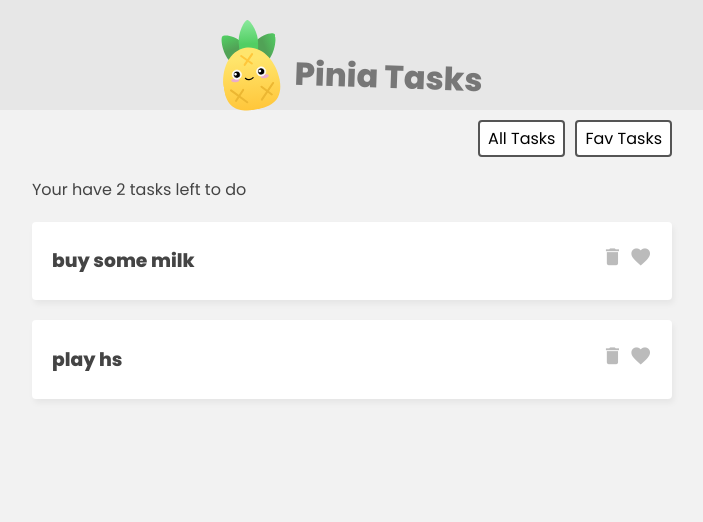
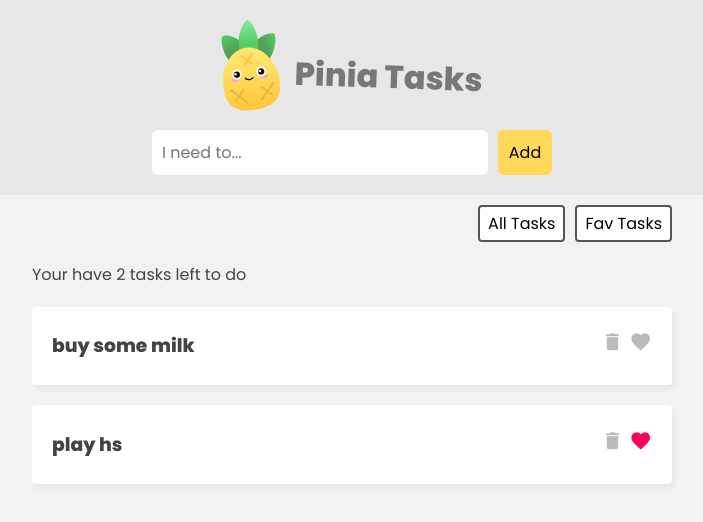
Before and after one commit to burak-balci/vue-exercise, a Vue app in the folder task-app/: page / in a window 1280 px wide. Shown: the top 522 px of the page, without its empty margins (288-991 px from the left). Built offline with nearby package versions, Linux system fonts and the light colour scheme.

Commit message:
pinia store actions

```diff
--- a/task-app/src/App.vue
+++ b/task-app/src/App.vue
@@ -2,9 +2,10 @@
 import { useTaskStore } from "./stores/TaskStore";
 import TaskDetails from "./components/TaskDetails.vue";
 import { ref } from "vue";
+import TaskForm from "./components/TaskForm.vue";
 
 export default {
-  components: { TaskDetails },
+  components: { TaskDetails, TaskForm },
   setup() {
     const taskStore = useTaskStore();
 
@@ -21,6 +22,10 @@
       <img src="./assets/pinia-logo.svg" alt="pinia logo" />
       <h1>Pinia Tasks</h1>
     </header>
+
+    <div class="new-task-form">
+      <TaskForm />
+    </div>
 
     <nav class="filter">
       <button @click="filter = 'all'">All Tasks</button>
--- a/task-app/src/assets/main.css
+++ b/task-app/src/assets/main.css
@@ -57,6 +57,9 @@
   cursor: pointer;
   color: #bbb;
 }
+.task i.active {
+  color: #ff005d;
+}
 .filter {
   width: 640px;
   margin: 10px auto;
@@ -72,3 +75,30 @@
   cursor: pointer;
   font-size: 1em;
 }
+.new-task-form {
+  background: #e7e7e7;
+  padding: 20px 0;
+}
+form {
+  max-width: 400px;
+  margin: 0 auto;
+  display: grid;
+  grid-template-columns: 3fr 1fr;
+  gap: 10px;
+}
+form button {
+  background: #ffd859;
+  border: 0;
+  padding: 10px;
+  font-family: "Poppins";
+  border-radius: 6px;
+  cursor: pointer;
+  font-size: 1em;
+}
+form input {
+  border: 0;
+  padding: 10px;
+  border-radius: 6px;
+  color: #555;
+  font-size: 1em;
+}
--- a/task-app/src/components/TaskDetails.vue
+++ b/task-app/src/components/TaskDetails.vue
@@ -1,6 +1,13 @@
 <script>
+import { useTaskStore } from "../stores/TaskStore";
+
 export default {
   props: ["task"],
+  setup() {
+    const taskStore = useTaskStore();
+
+    return { taskStore };
+  },
 };
 </script>
 
@@ -8,8 +15,15 @@
   <div class="task">
     <h3>{{ task.title }}</h3>
     <div class="icons">
-      <i class="material-icons">delete</i>
-      <i class="material-icons">favorite</i>
+      <i @click="taskStore.deleteTask(task.id)" class="material-icons"
+        >delete</i
+      >
+      <i
+        @click="taskStore.toggleFav(task.id)"
+        class="material-icons"
+        :class="{ active: task.isFav }"
+        >favorite</i
+      >
     </div>
   </div>
 </template>
--- /dev/null
+++ b/task-app/src/components/TaskForm.vue
@@ -0,0 +1,31 @@
+<script>
+import { useTaskStore } from "../stores/TaskStore";
+import { ref } from "vue";
+
+export default {
+  setup() {
+    const taskStore = useTaskStore();
+
+    const newTask = ref("");
+
+    const handleSubmit = () => {
+      if (newTask.value.length > 0) {
+        taskStore.addTask({
+          title: newTask.value,
+          isFav: false,
+          id: Math.floor(Math.random() * 10000),
+        });
+        newTask.value = "";
+      }
+    };
+    return { handleSubmit, newTask };
+  },
+};
+</script>
+
+<template>
+  <form @submit.prevent="handleSubmit">
+    <input type="text" placeholder="I need to..." v-model="newTask" />
+    <button type="submit">Add</button>
+  </form>
+</template>
--- a/task-app/src/stores/TaskStore.js
+++ b/task-app/src/stores/TaskStore.js
@@ -20,4 +20,18 @@
       return state.tasks.length;
     },
   },
+  actions: {
+    addTask(task) {
+      this.tasks.push(task);
+    },
+    deleteTask(id) {
+      this.tasks = this.tasks.filter((task) => {
+        return task.id !== id;
+      });
+    },
+    toggleFav(id) {
+      const task = this.tasks.find((task) => task.id === id);
+      task.isFav = !task.isFav;
+    },
+  },
 });
```
